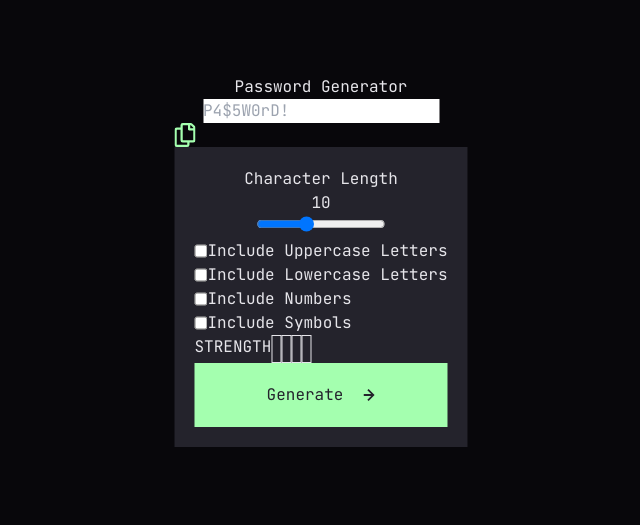
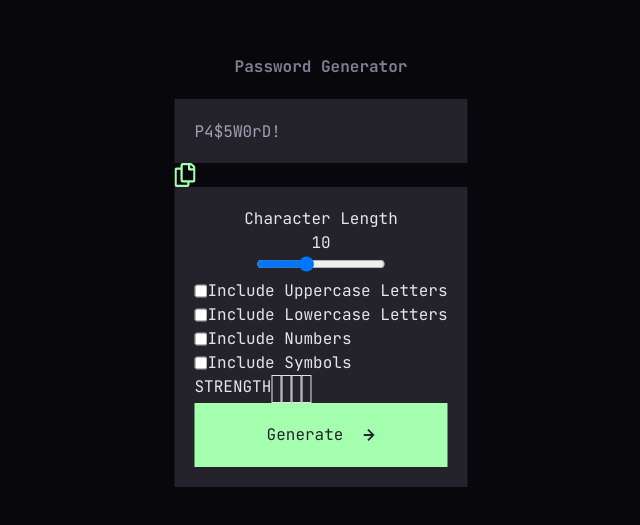
Before and after one commit to ShayneJG/Password-generator, a React (Vite) app: page / in a window 1280 px wide. Shown: the part 139-664 px from the top of the page, without its empty margins (319-959 px from the left). Built offline with nearby package versions, Linux system fonts and the light colour scheme.

Commit message:
password title and input formatting

```diff
--- a/src/App.tsx
+++ b/src/App.tsx
@@ -26,9 +26,16 @@ function App() {
 "
     >
       <div id="container" className="">
-        <h1>Password Generator</h1>
+        <h1 className="font-bold text-base p-5 text-grey">
+          Password Generator
+        </h1>
         <div>
-          <input id="password" value={password} placeholder="P4$5W0rD!" />
+          <input
+            id="password"
+            value={password}
+            placeholder="P4$5W0rD!"
+            className="w-full h-16 bg-darkGrey p-5 text-almostWhite "
+          />
           <CopyButton
             password={password}
             copied={copied}
@@ -327,7 +334,7 @@ const CopyButton: React.FC<CopyButtonProps> = ({
 
   return (
     <div>
-      <p>{copied ? "COPIED" : ""}</p>
+      <p className="text-neonGreen">{copied ? "COPIED" : ""}</p>
       <svg
         className="hover:cursor-pointer"
         width="21"
```
